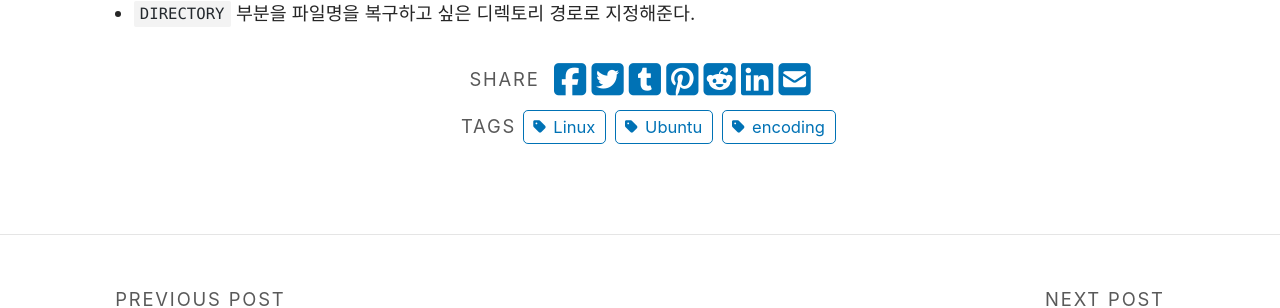
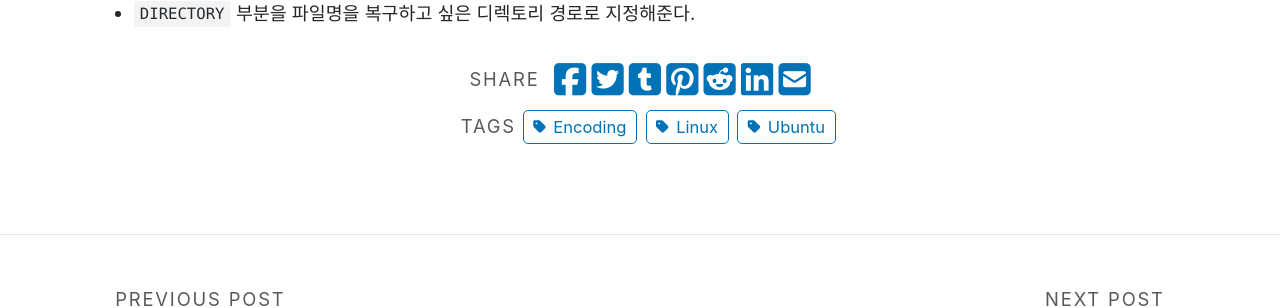
Before and after one commit to s2jin/blog, a Jekyll site: the page built from _posts/2023-03-06-Ubuntu에서-자모가-분리된-파일-복구하는-방법.md, in a window 1280 px wide. Shown: the part 471-779 px from the top of the page. Built offline with Jekyll 4.4.1, drawn with Linux system fonts in a browser that asks for light colours; our own code applies the rules of GitHub Pages for plain Markdown files; a script that is not in the unit is left out.

Commit message:
vault backup: 2024-01-05 10:21:46

```diff
--- a/_posts/2023-03-06-Ubuntu에서-자모가-분리된-파일-복구하는-방법.md
+++ b/_posts/2023-03-06-Ubuntu에서-자모가-분리된-파일-복구하는-방법.md
@@ -1,6 +1,6 @@
 ---
 author: sujin
-tags: [Linux, Ubuntu, encoding]
+tags: [Linux, Ubuntu, Encoding]
 categories: Linux
 ---
 
```
